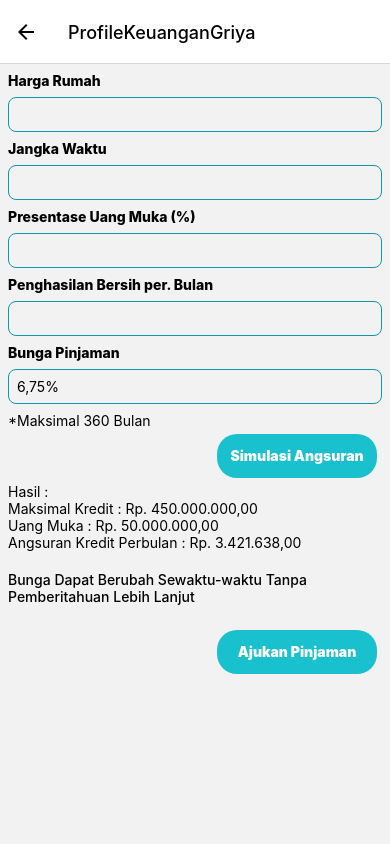
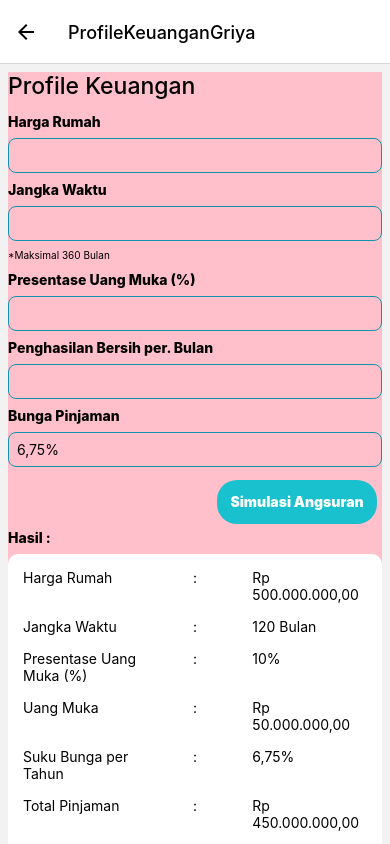
Before and after one commit to ascaryaaa/react-native-spring-boot-angular-loan, a React Native app in the folder mobile-side/: screen /ProfileKeuanganGriya in a window 390 px wide. Shown: the top 844 px of the page. Built offline with nearby package versions, Linux system fonts and the light colour scheme.

Commit message:
added hasil simulasi pinjaman griya

```diff
--- a/mobile-side/src/screens/ProfileKeuanganGriya.jsx
+++ b/mobile-side/src/screens/ProfileKeuanganGriya.jsx
@@ -1,5 +1,5 @@
 import React, { useState } from 'react';
-import { View, Text, StyleSheet, TouchableOpacity, TextInput} from 'react-native';
+import { View, Text, StyleSheet, TouchableOpacity, TextInput, ScrollView} from 'react-native';
 
 const ProfileKeuanganGriya = ({navigation}) => {
 
@@ -11,9 +11,21 @@ const ProfileKeuanganGriya = ({navigation}) => {
     uangMuka: " ",
   });
 
+  const data = [
+    {id: 1, title: 'Harga Rumah', content: 'Rp 500.000.000,00'},
+    {id: 2, title: 'Jangka Waktu', content: '120 Bulan'},
+    {id: 3, title: 'Presentase Uang Muka (%)', content: '10%'},
+    {id: 4, title: 'Uang Muka', content: 'Rp 50.000.000,00'},
+    {id: 5, title: 'Suku Bunga per Tahun', content: '6,75%'},
+    {id: 6, title: 'Total Pinjaman', content: 'Rp 450.000.000,00'},
+    {id: 7, title: 'Angsuran Pinjaman per Bulan', content: 'Rp 5.167.445,22'}
+  ];
+
   return (
-    <View style={styles.container}>
-      <Text style={{fontWeight: '800'}}>Harga Rumah</Text>
+    <ScrollView style={styles.container}>
+      <View style={{backgroundColor: 'pink'}}>
+        <Text style={{fontWeight: '500', fontSize: 23, marginBottom: 13}}>Profile Keuangan</Text>
+        <Text style={styles.text}>Harga Rumah</Text>
         <TextInput
           style={styles.input}
           placeholder="Harga Rumah"
@@ -21,15 +33,16 @@ const ProfileKeuanganGriya = ({navigation}) => {
           onChangeText={(number) => setInputData({...inputData, hargaRumah: number})}
         />
 
-      <Text style={{fontWeight: '800'}}>Jangka Waktu</Text>
+        <Text style={styles.text}>Jangka Waktu</Text>
         <TextInput
           style={styles.input}
           placeholder="Jangka Waktu"
           value={inputData.jangkaWaktu}
           onChangeText={(number) => setInputData({...inputData, jangkaWaktu: number})}
         />
+        <Text style={{marginBottom: 10, fontSize: 10}}>*Maksimal 360 Bulan</Text>
 
-      <Text style={{fontWeight: '800'}}>Presentase Uang Muka (%)</Text>
+        <Text style={styles.text}>Presentase Uang Muka (%)</Text>
         <TextInput
           style={styles.input}
           placeholder="Presentase Uang Muka"
@@ -37,7 +50,7 @@ const ProfileKeuanganGriya = ({navigation}) => {
           onChangeText={(number) => setInputData({...inputData, uangMuka: number})}
         />
 
-      <Text style={{fontWeight: '800'}}>Penghasilan Bersih per. Bulan</Text>
+        <Text style={styles.text}>Penghasilan Bersih per. Bulan</Text>
         <TextInput
           style={styles.input}
           placeholder="Penghasilan Bersih per. Bulan"
@@ -45,27 +58,34 @@ const ProfileKeuanganGriya = ({navigation}) => {
           onChangeText={(number) => setInputData({...inputData, penghasilanBersih: number})}
       />
 
-      <Text style={{fontWeight: '800'}}>Bunga Pinjaman</Text>
+        <Text style={styles.text}>Bunga Pinjaman</Text>
         <TextInput
           style={styles.input}
           placeholder='Persediaan Per Tahun'
           value='6,75%'
         />
-      <Text>*Maksimal 360 Bulan</Text>
 
         <TouchableOpacity style={styles.button} onPress={() => navigation.navigate('SyaratKetentuan')}>
           <Text style={{alignSelf: 'center', paddingTop: 8, color: 'white', fontWeight: '900'}}>Simulasi Angsuran</Text>
         </TouchableOpacity>
-      <Text>Hasil :</Text>
-      <Text>Maksimal Kredit : Rp. 450.000.000,00</Text>
-      <Text>Uang Muka : Rp. 50.000.000,00</Text>
-      <Text>Angsuran Kredit Perbulan : Rp. 3.421.638,00</Text>
+        <Text style={styles.text}>Hasil :</Text>
+        <View style={styles.table}>
+          {data.map(view => (
+          <View key={view.id} style={styles.row}>
+            <Text style={{flex: 1, textAlign: 'auto'}}>{view.title}</Text>
+            <Text style={{flex: 1, textAlign: 'center'}}>:</Text>
+            <Text style={{flex: 1, textAlign: 'left'}}>{view.content}</Text>
+          </View>
+          ))}
+        </View>
+
         <Text style={{fontWeight: '500', marginVertical: 20}}>Bunga Dapat Berubah Sewaktu-waktu Tanpa Pemberitahuan Lebih Lanjut</Text>
 
         <TouchableOpacity style={styles.button} onPress={() => navigation.navigate('SyaratKetentuan')}>
           <Text style={{alignSelf: 'center', paddingTop: 8, color: 'white', fontWeight: '900'}}>Ajukan Pinjaman</Text>
         </TouchableOpacity>
       </View>
+    </ScrollView>
   );
 };
 export default ProfileKeuanganGriya;
@@ -92,4 +112,21 @@ input: {
   borderRadius: 8,
   marginVertical: 8,
 },
+text: {
+  fontWeight: '800',
+},
+table: {
+  top: 8,
+  padding: 15,
+  borderColor: '#000',
+  marginBottom: 10,
+  backgroundColor: 'white',
+  borderRadius: 10,
+},
+row: {
+  flexDirection: 'row',
+  borderColor: '#000',
+  marginBottom: 15,
+  justifyContent: 'space-between',
+},
 });
--- a/mobile-side/src/screens/SimulasiPinjaman.jsx
+++ b/mobile-side/src/screens/SimulasiPinjaman.jsx
@@ -93,7 +93,7 @@ const SimulasiPinjaman = ({ navigation }) => {
             </Text>
             <TouchableOpacity
               style={styles.button}
-              onPress={() => navigation.navigate("ProfileKeuanganFleksiPensiun")}
+              onPress={() => navigation.navigate("ProfileKeuanganGriya")}
             >
               <Text style={styles.simulasikan}> Selanjutnya</Text>
             </TouchableOpacity>
```
Lines whose indentation alone changed are shown as unchanged.
